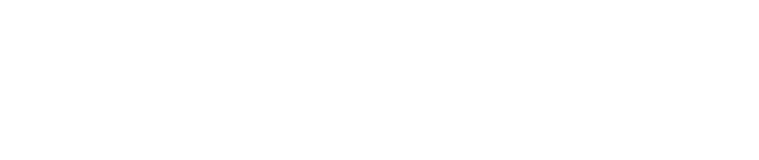
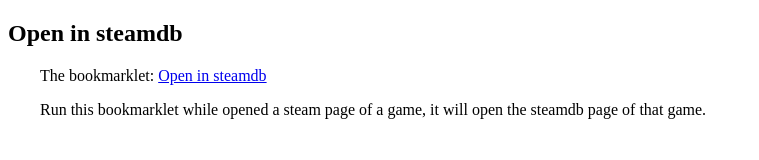
Before and after one commit to pomodorozhong/my-bookmarklet-collection, a plain HTML site: page docs/index.html in a window 1280 px wide. Shown: the whole page, without its empty margins (0-759 px from the left). Drawn offline with Linux system fonts and the light colour scheme.

Commit message:
feat✨(index.html): add streamdb bookmarklet

```diff
--- a/docs/index.html
+++ b/docs/index.html
@@ -7,5 +7,22 @@
         <title>My bookmarklet collection</title>
     </head>
     <body>
+        <style>
+            p {
+                padding-left: 2em;
+            }
+        </style>
+        <h2>Open in steamdb</h2>
+        <p>
+            The bookmarklet:
+            <a
+                href='javascript: {let id = location.href.substring(35, 42); function get_base_url() { return "https://steamdb.info/app/"; } void window.open(get_base_url() + id);}'
+            >
+                Open in steamdb
+            </a>
+        </p>
+        <p>
+            Run this bookmarklet while opened a steam page of a game, it will open the steamdb page of that game.
+        </p>
     </body>
 </html>
```
